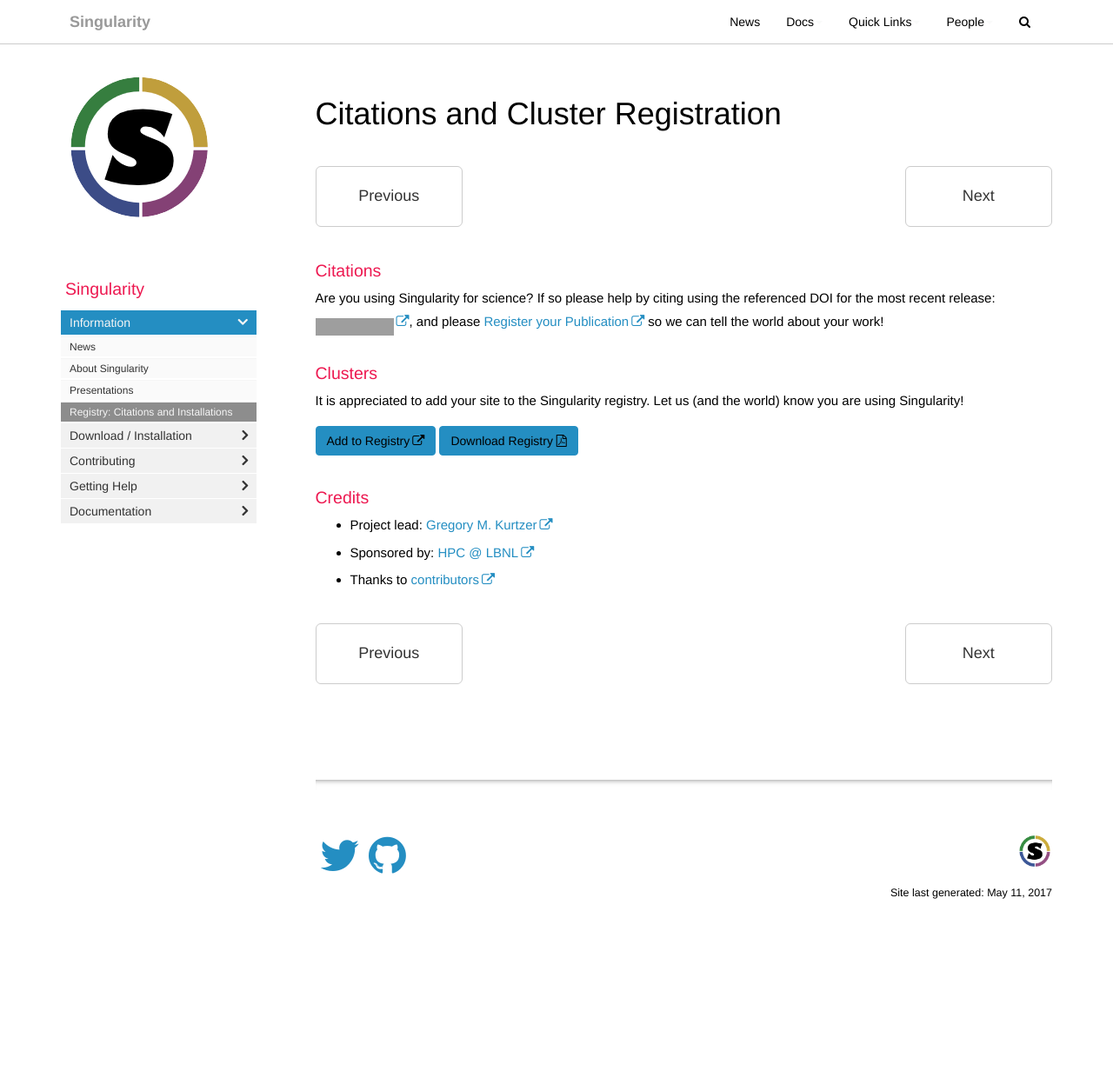
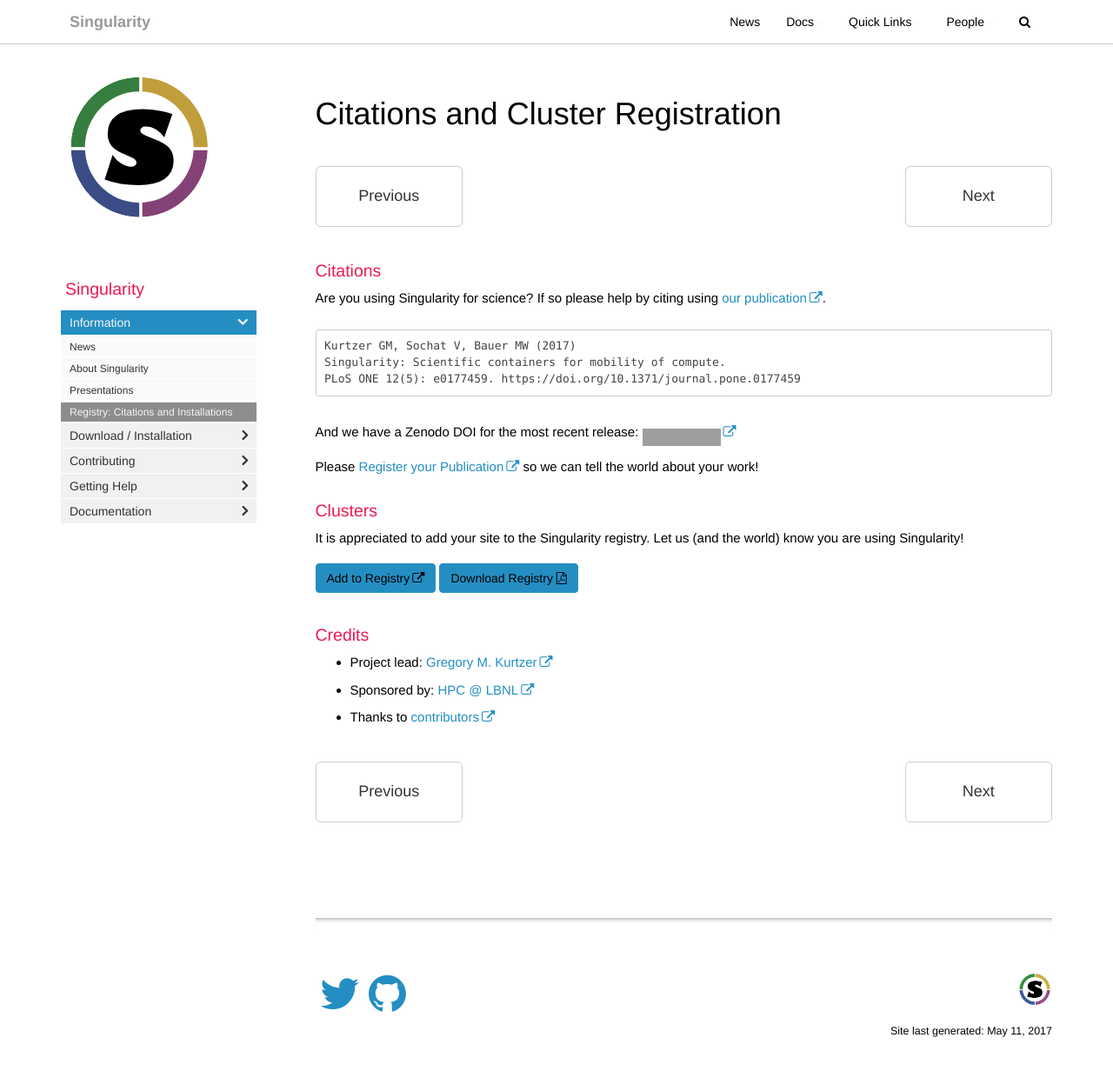
Before and after one commit to singularityware/singularityware.github.io, a Jekyll site: the page built from pages/info/citation-registration.md, in a window 1280 px wide and 1245 px high. Shown: the top 1232 px of the window at 87% size. Built offline with Jekyll 4.4.1, drawn with Linux system fonts in a browser that asks for light colours; nearby versions of some CDN libraries; comment, search, counter and statistics services are not loaded; grey boxes are pictures that could not be loaded.

Commit message:
adding citation to Github pages

````diff
--- a/pages/info/citation-registration.md
+++ b/pages/info/citation-registration.md
@@ -8,7 +8,17 @@
 
 ### Citations
 
-Are you using Singularity for science? If so please help by citing using the referenced DOI for the most recent release: <a target="_blank" href="http://dx.doi.org/10.5281/zenodo.60736"><img src="https://zenodo.org/badge/doi/10.5281/zenodo.60736.svg" alt="10.5281/zenodo.60736"></a>, and please <a href="https://goo.gl/forms/tGBKnKwplNyRZRSm2" target="_blank">Register your Publication</a> so we can tell the world about your work!
+Are you using Singularity for science? If so please help by citing using <a href="http://journals.plos.org/plosone/article?id=10.1371/journal.pone.0177459" target="_blank">our publication</a>.
+
+```
+Kurtzer GM, Sochat V, Bauer MW (2017)
+Singularity: Scientific containers for mobility of compute.
+PLoS ONE 12(5): e0177459. https://doi.org/10.1371/journal.pone.0177459
+```
+
+And we have a Zenodo DOI for the most recent release: <a target="_blank" href="http://dx.doi.org/10.5281/zenodo.60736"><img src="https://zenodo.org/badge/doi/10.5281/zenodo.60736.svg" alt="10.5281/zenodo.60736"></a><br>
+
+Please <a href="https://goo.gl/forms/tGBKnKwplNyRZRSm2" target="_blank">Register your Publication</a> so we can tell the world about your work!
 
 
 ### Clusters
````
